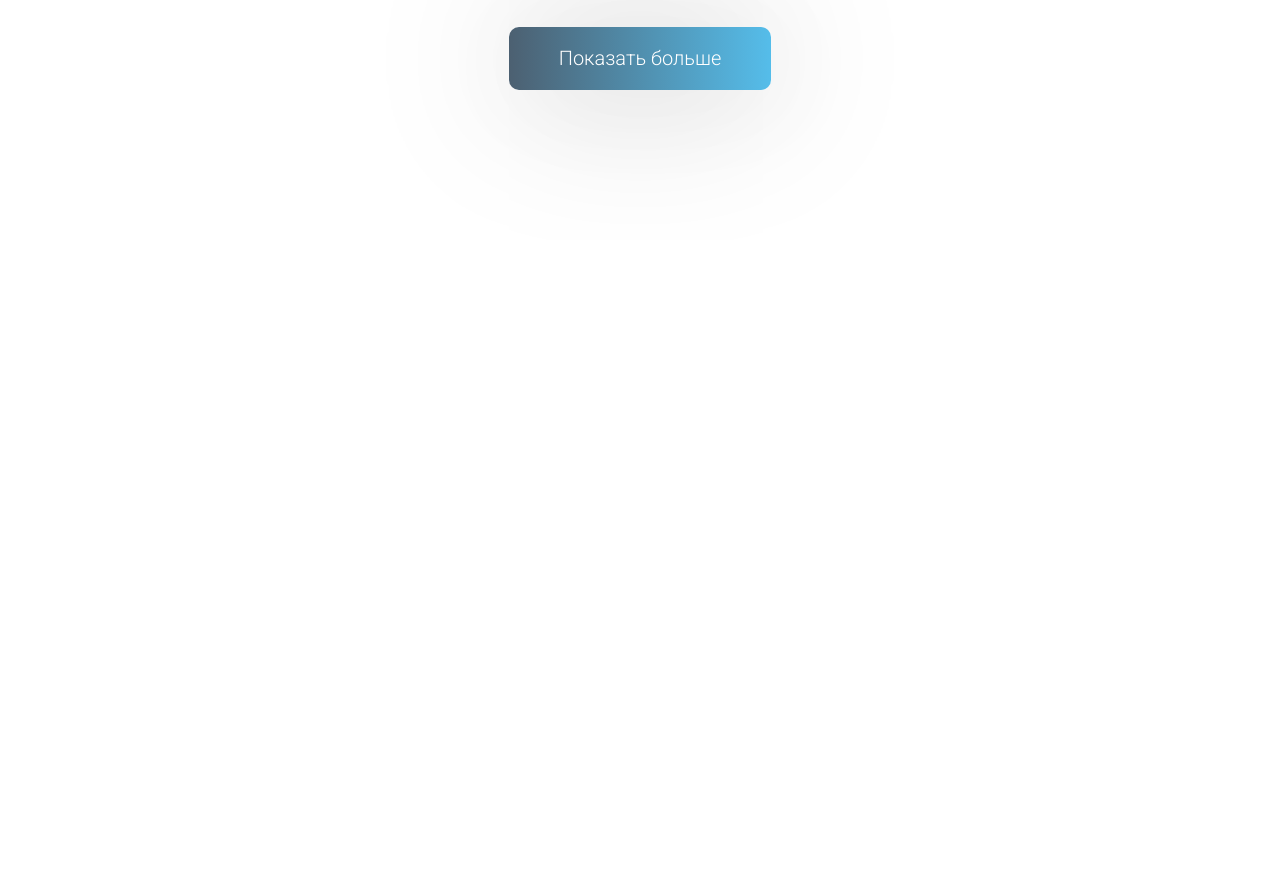
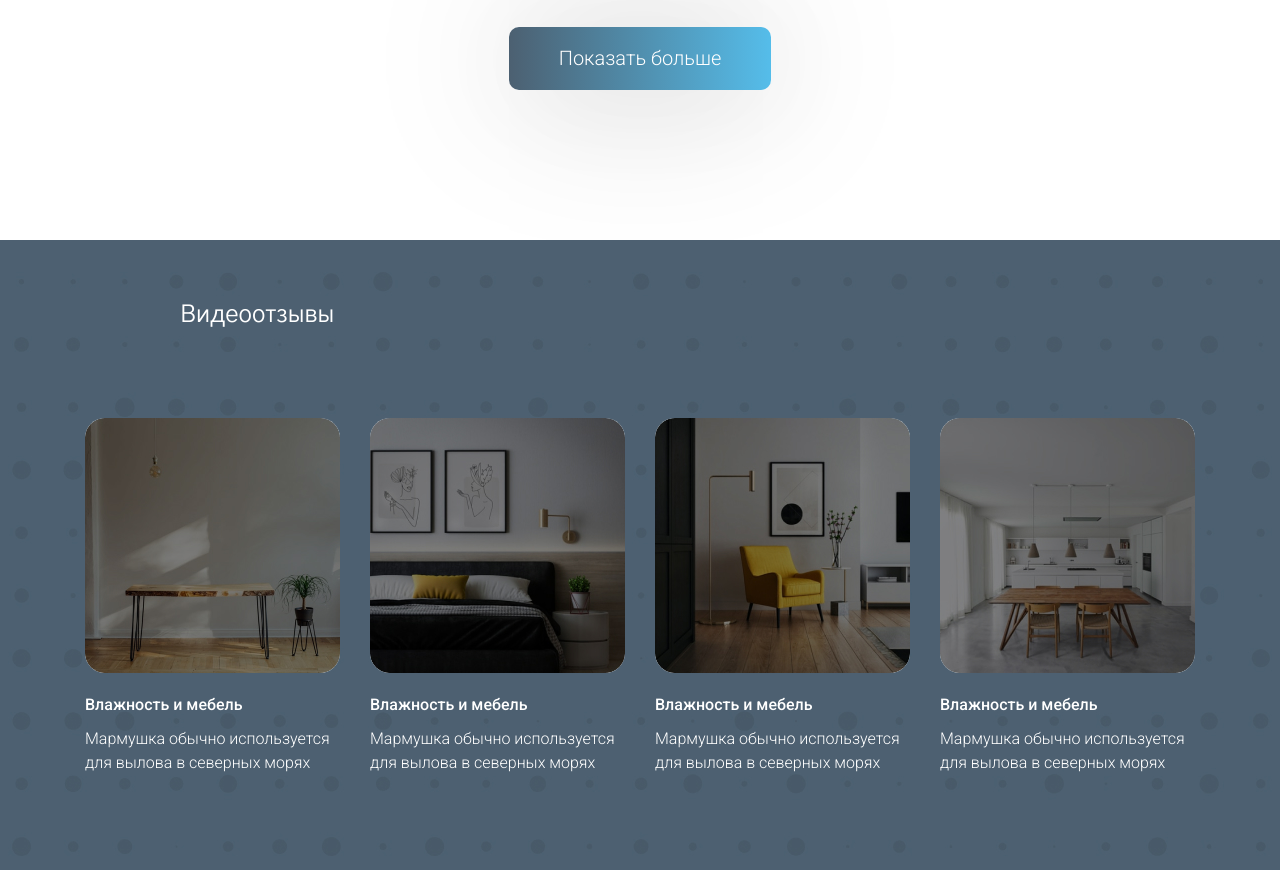
Before and after one commit to SoloPimpa/Decor-color, a plain HTML site: page index.html in a window 1280 px wide. Shown: the part 2787-3657 px from the top of the page. Before the commit the page ends 3027 px from the top, so only its background shows below. Drawn offline with Linux system fonts and the light colour scheme.

Commit message:
section_video_reviews

```diff
--- a/css/style.css
+++ b/css/style.css
@@ -1,22 +1,26 @@
-*{
+* {
     padding: 0;
     margin: 0;
 }
+
 header {
     position: absolute;
     width: 100%;
 }
-.container_nav{
-    margin:auto;
+
+.container_nav {
+    margin: auto;
     align-items: center;
     display: flex;
     justify-content: space-between;
     max-width: 1188px;
     box-sizing: border-box;
 }
-.container_nav a{
+
+.container_nav a {
     margin-top: 26px;
 }
+
 header nav ul {
     list-style: none;
     display: flex;
@@ -25,7 +29,8 @@ header nav ul {
     font-family: 'Roboto', sans-serif;
     font-weight: 500;
 }
-header ul{
+
+header ul {
     list-style: none;
     display: flex;
     font-size: 16px;
@@ -34,58 +39,68 @@ header ul{
     font-weight: 500;
 }
 
-header ul li{
+header ul li {
     margin-right: 10px;
     margin-left: 10px;
 }
-.call{
+
+.call {
     margin-right: 20px;
 }
-a{
+
+a {
     color: rgba(255, 255, 255, 1);
     font-size: 16px;
     text-decoration: none;
 }
-button{
+
+button {
     background: linear-gradient(90deg, #4C6071 0%, #55BDEA 100%);
     box-shadow: 0 0 166px rgba(0, 0, 0, 0.2), 8px 8px 109px rgba(0, 0, 0, 0.05);
     border-radius: 10px;
-    color:rgba(255, 255, 255, 1);
+    color: rgba(255, 255, 255, 1);
     border: none;
     padding: 20px 50px;
     font-family: 'Roboto', sans-serif;
     font-weight: 500;
 }
-.order_project{
+
+.order_project {
     font-size: 20px;
     font-family: 'Roboto', sans-serif;
     font-weight: 300;
 }
-.main_banner{
-    background-size:cover;
+
+.main_banner {
+    background-size: cover;
     padding: 170px 0 34px;
     background-image: url(../images/2.jpg);
 }
-.container{
-    margin:auto;
+
+.container {
+    margin: auto;
 }
-.d-flex{
+
+.d-flex {
     display: flex;
     justify-content: space-between;
 }
-.box{
+
+.box {
     max-width: 1188px;
     box-sizing: border-box;
 }
-h1{
+
+h1 {
     font-size: 56px;
     color: rgba(255, 255, 255, 1);
     font-family: 'Gothic A1', sans-serif;
     font-weight: 600;
 }
-article{
+
+article {
     max-width: 512px;
-    background:rgba(255, 255, 255, 0.9);
+    background: rgba(255, 255, 255, 0.9);
     border-radius: 20px;
     padding: 36px 33px;
     margin-top: 30px;
@@ -93,25 +108,30 @@ article{
     display: flex;
     box-sizing: border-box;
 }
-.section{
-    background-color:white;
+
+.section {
+    background-color: white;
     padding-top: 22px;
     padding-bottom: 200px;
 }
-.mw100{
+
+.mw100 {
     width: 100%;
     display: block;
 }
-.vector{
+
+.vector {
     display: block;
     margin-bottom: 200px;
 }
-.w1112{
+
+.w1112 {
     max-width: 1112px;
 }
-h2{
+
+h2 {
     font-size: 24px;
-    color:rgba(0, 0, 0, 1);
+    color: rgba(0, 0, 0, 1);
     margin-bottom: 30px;
     font-family: 'Gothic A1', sans-serif;
     font-weight: 400;
@@ -126,92 +146,110 @@ h2{
     font-family: 'Roboto', sans-serif;
     font-weight: 500;
 }
-.form{
+
+.form {
     max-width: 392px;
     margin-bottom: 40px;
     font-family: 'Roboto', sans-serif;
     font-weight: 300;
 }
-label{
+
+label {
     display: block;
 }
-input{
+
+input {
     border: none;
     border-bottom: solid 1px rgba(0, 0, 0, 1);
     font-size: 16px;
     width: 100%;
     padding-bottom: 5px;
 }
-textarea{
+
+textarea {
     resize: none;
     width: 100%;
     border: none;
     border-bottom: solid 1px rgba(0, 0, 0, 1);
     font-size: 16px;
 }
-.img_sofa{
+
+.img_sofa {
     max-width: 615px;
     margin-left: 104px;
 }
-.section_about{
-    background-color:white;
+
+.section_about {
+    background-color: white;
     padding-top: 22px;
     position: relative;
 }
-.img_bath{
+
+.img_bath {
     width: 615px;
     margin-left: 120px;
     position: absolute;
     right: 0;
     padding-bottom: 160px;
 }
-.about_us{
+
+.about_us {
     max-width: 385px;
 }
-h3{
+
+h3 {
     font-size: 24px;
     color: rgba(0, 0, 0, 1);
     margin-bottom: 60px;
     font-family: 'Gothic A1', sans-serif;
     font-weight: 400;
 }
-.par_1{
+
+.par_1 {
     margin-bottom: 40px;
     font-size: 20px;
     color: rgba(0, 0, 0, 1);
     font-family: 'Roboto', sans-serif;
     font-weight: 300;
 }
-.par_2{
+
+.par_2 {
     font-size: 20px;
     color: rgba(0, 0, 0, 1);
     padding-bottom: 158px;
     font-family: 'Roboto', sans-serif;
     font-weight: 300;
 }
-.par_2 span{
+
+.par_2 span {
     font-family: 'Manrope', sans-serif;
     font-weight: 600;
 }
-.catalog{
+
+.catalog {
     padding-top: 29px;
     padding-bottom: 150px;
     box-sizing: border-box;
+    background-color: white;
 }
-.see_more{
+
+.see_more {
     font-size: 20px;
     font-family: 'Roboto', sans-serif;
     font-weight: 300;
 }
-.catalog .example button{
+
+.catalog .example button {
     display: block;
     margin: auto;
 }
-.catalog .example button{
+
+.catalog .example button {
     display: block;
     margin-top: 30px;
 }
-.catalog h4{
+
+.catalog h4 {
     font-family: 'Gothic A1', sans-serif;
     font-style: normal;
     font-weight: 400;
@@ -222,7 +260,8 @@ h3{
     margin-bottom: 52px;
     margin-left: 95px;
 }
-.catalog .texture p{
+
+.catalog .texture p {
     font-family: 'Roboto', sans-serif;
     font-style: normal;
     font-weight: 500;
@@ -231,23 +270,86 @@ h3{
     color: #373737;
     margin-bottom: 40px;
 }
-.texture{
+
+.texture {
     display: flex;
     justify-content: space-between;
 }
-.example{
+
+.example {
     max-width: 1112px;
     margin: auto;
 }
-.img_catalog{
+
+.img_catalog {
     max-width: 255px;
+    border-radius: 20px;
     overflow: hidden;
     display: inline-block;
     margin-right: 30px;
 }
-.img_catalog:last-of-type{
+
+.img_catalog:last-of-type {
     margin-right: 0;
 }
-.img_catalog .mw100{
+
+.img_catalog .mw100 {
     margin-bottom: 20px;
 }
+
+.video_reviews {
+    padding-top: 60px;
+    padding-bottom: 95px;
+    box-sizing: border-box;
+    background-image: url("../images/Group.jpg");
+    position: relative;
+}
+
+.container_video {
+    max-width: 1110px;
+    margin: auto;
+}
+
+.video_reviews .container_video h4 {
+    font-family: 'Gothic A1', sans-serif;
+    font-style: normal;
+    font-weight: 400;
+    font-size: 24px;
+    line-height: 130%;
+    color: #FFFFFF;
+    margin-left: 95px;
+    margin-bottom: 87px;
+}
+.video_reviews .container_video .video {
+    display: flex;
+    justify-content: space-between;
+}
+.video_reviews .container_video .video .play_video{
+    max-width: 255px;
+    overflow: hidden;
+    margin-right: 30px;
+}
+.video_reviews .container_video .video .play_video:last-of-type{
+    margin-right: 0;
+}
+.video_reviews img{
+    border-radius: 20px;
+    margin-bottom: 20px;
+}
+.video_reviews h5{
+    font-family: 'Roboto', sans-serif;
+    font-style: normal;
+    font-weight: 500;
+    font-size: 16px;
+    line-height: 150%;
+    color: #FFFFFF;
+    margin-bottom: 10px;
+}
+.video_reviews p{
+    font-family: 'Roboto', sans-serif;
+    font-style: normal;
+    font-weight: 300;
+    font-size: 16px;
+    line-height: 150%;
+    color: #FFFFFF;
+}
--- a/index.html
+++ b/index.html
@@ -84,7 +84,6 @@
         </div>
     </div>
 </section>
-
 <section class="catalog">
     <img class="mw100" src="images/7.png" alt="vector">
     <div class="example">
@@ -100,7 +99,6 @@
                 <p>MAGIE</p>
             </div>
         </div>
-
         <div class="texture">
             <div class="img_catalog"><img class="mw100" src="images/Rectangle7.jpg" alt="LAVA">
                 <p>LAVA</p></div>
@@ -114,5 +112,25 @@
         <button><a class="see_more" href="#" target="_blank">Показать больше</a></button>
     </div>
 </section>
+<section class="video_reviews">
+    <div class="container_video">
+        <h4>Видеоотзывы</h4>
+        <div class="video">
+            <div class="play_video"><img class="mw100" src="images/10.jpg" alt="video">
+                <h5>Влажность и мебель</h5>
+                <p>Мармушка обычно используется для вылова в северных морях </p></div>
+            <div class="play_video"><img class="mw100" src="images/11.jpg" alt="video">
+                <h5>Влажность и мебель</h5>
+                <p>Мармушка обычно используется для вылова в северных морях </p></div>
+            <div class="play_video"><img class="mw100" src="images/12.jpg" alt="video">
+                <h5>Влажность и мебель</h5>
+                <p>Мармушка обычно используется для вылова в северных морях </p></div>
+            <div class="play_video"><img class="mw100" src="images/13.jpg" alt="video">
+                <h5>Влажность и мебель</h5>
+                <p>Мармушка обычно используется для вылова в северных морях </p>
+            </div>
+        </div>
+    </div>
+</section>
 </body>
 </html>
```
Also changed, not shown: images/left.svg (deleted), images/right.svg (deleted).
